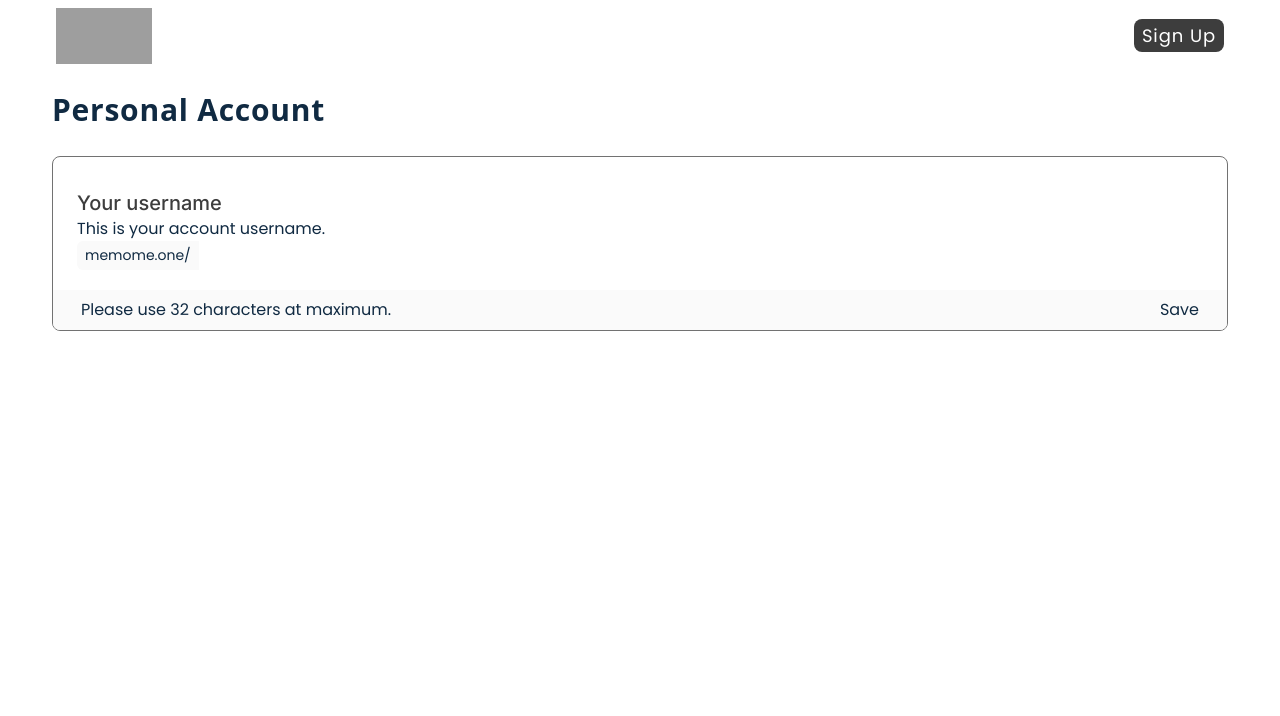
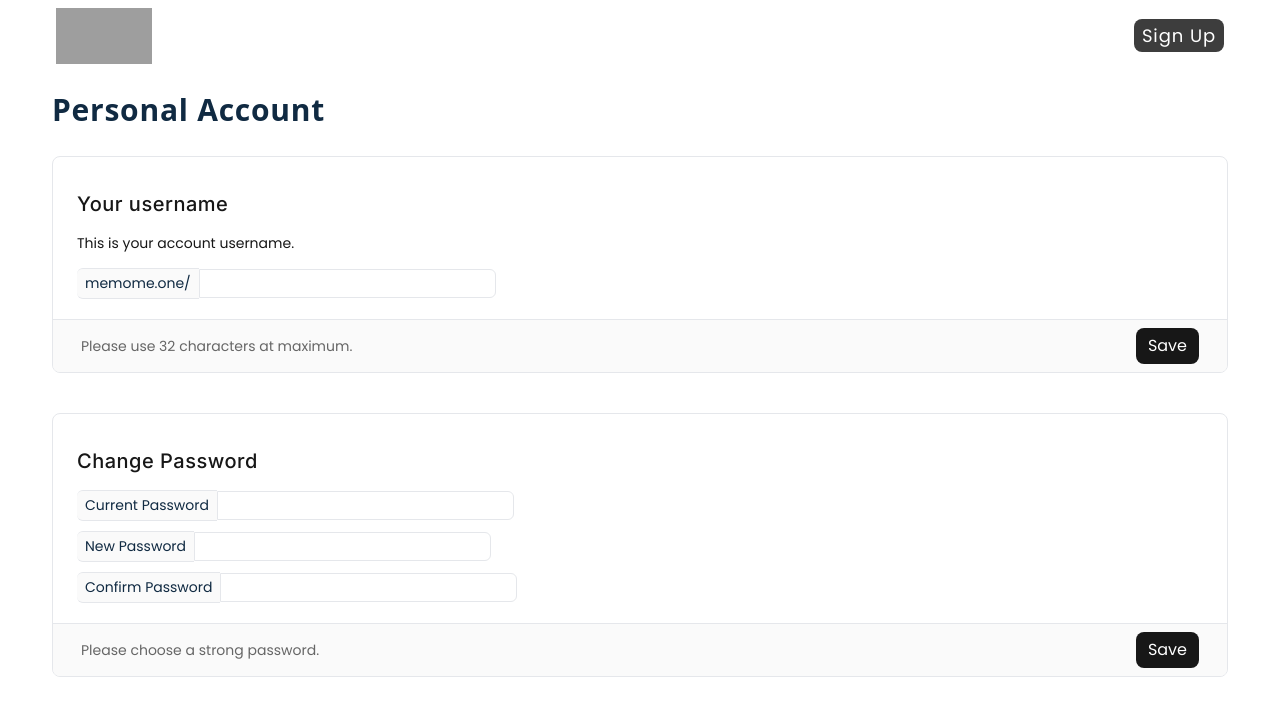
Before and after one commit to MemoMe-Org/client, a Next.js app: page /account in a window 1280 px wide. Shown: the top 716 px of the page. Built offline with nearby package versions, Linux system fonts and the light colour scheme; no server answers; grey boxes are pictures that could not be loaded.

Commit message:
.. on it (structures & styles)

```diff
--- a/app/account/page.tsx
+++ b/app/account/page.tsx
@@ -1,10 +1,24 @@
+/* eslint-disable react-hooks/rules-of-hooks */
 "use client"
+import { useState } from 'react'
 import MyPage from '@/components/MyPage'
-import { inter, poppins, questrial } from '@/public/fonts/f'
 import { UserStore } from '@/utils/store'
+import Input from '@/components/EditInput'
+import { inter, poppins } from '@/public/fonts/f'
 
 const page = () => {
-    const { userId, setUserId } = UserStore()
+    const {
+        userId, setUserId,
+        password, setPassword2,
+        password2, setPassword,
+    } = UserStore()
+
+    const [pswd, setPswd] = useState<string>('')
+
+    // edit username
+    // account disabling
+    // change password
+    // delete your account
 
     return (
         <MyPage param='account'>
@@ -17,28 +31,68 @@ const page = () => {
                             </h1>
                         </article>
                         <section
-                            className={`${poppins.className} flex flex-col gap-10 text-clr-13 `}>
-                            <article className='rounded-lg border-[1px] border-clr-5 overflow-hidden'>
-                                <div className='pt-8 px-6 pb-5'>
-                                    <h3 className={`${inter.className} text-clr-4 font-medium text-xl`}>
+                            className={`${poppins.className} flex flex-col gap-10 text-clr-13 mb-10`}>
+                            {/* Edit Username */}
+                            <article className='rounded-lg border-[0.75px] overflow-hidden'>
+                                <div className='flex flex-col gap-3.5 pt-8 px-6 pb-5'>
+                                    <h3 className={`${inter.className} text-clr-16 font-medium tracking-wide text-[20px]`}>
                                         Your username
                                     </h3>
-                                    <p>This is your account username.</p>
-                                    <div className='flex items-center'>
-                                        <div className='bg-clr-14 px-2 py-1 rounded-l-md text-[14px]'>
-                                            memome.one/
-                                        </div>
-                                        <input
-                                            value={userId}
-                                            placeholder={data?.username}
-                                            onChange={(e) => setUserId(e.target.value)}
-                                            className='rrounded-r-md px-2 py-1text-[14px]'
+                                    <p className='text-[14px] text-clr-16'>
+                                        This is your account username.
+                                    </p>
+                                    <Input
+                                        type='text'
+                                        value={userId}
+                                        label='memome.one/'
+                                        onChange={setUserId}
+                                    />
+                                </div>
+                                <footer className='px-7 py-2 flex justify-between items-center bg-clr-14 w-full border-t-[0.75px]'>
+                                    <p className='text-clr-17 text-sm'>
+                                        Please use 32 characters at maximum.
+                                    </p>
+                                    <button
+                                        className='bg-clr-16 hover:bg-clr-16/75 text-clr-0 rounded-lg px-3 py-1.5'>
+                                        Save
+                                    </button>
+                                </footer>
+                            </article>
+                            {/* Change Password */}
+                            <article className='rounded-lg border-[0.75px]  overflow-hidden'>
+                                <div className='flex flex-col gap-3.5 pt-8 px-6 pb-5'>
+                                    <h3 className={`${inter.className} text-clr-16 font-medium tracking-wide text-[20px]`}>
+                                        Change Password
+                                    </h3>
+                                    <div className='flex flex-col gap-2.5 w-full'>
+                                        <Input
+                                            type='text'
+                                            value={pswd}
+                                            label='Current Password'
+                                            onChange={setPswd}
+                                        />
+                                        <Input
+                                            type='text'
+                                            value={password}
+                                            label='New Password'
+                                            onChange={setPassword}
+                                        />
+                                        <Input
+                                            type='text'
+                                            value={password2}
+                                            label='Confirm Password'
+                                            onChange={setPassword2}
                                         />
                                     </div>
                                 </div>
-                                <footer className='px-7 py-2 flex justify-between items-center bg-clr-14 w-full '>
-                                    <p>Please use 32 characters at maximum.</p>
-                                    <button>Save</button>
+                                <footer className='px-7 py-2 flex justify-between items-center bg-clr-14 w-full border-t-[0.75px]'>
+                                    <p className='text-clr-17 text-sm'>
+                                        Please choose a strong password.
+                                    </p>
+                                    <button
+                                        className='bg-clr-16 hover:bg-clr-16/75 text-clr-0 rounded-lg px-3 py-1.5'>
+                                        Save
+                                    </button>
                                 </footer>
                             </article>
                         </section>
```
